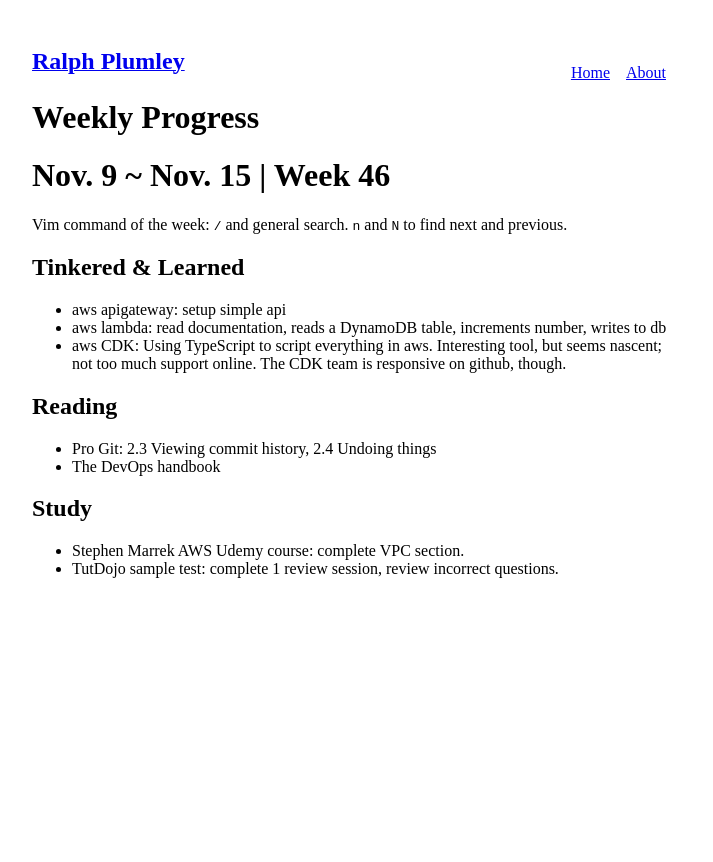
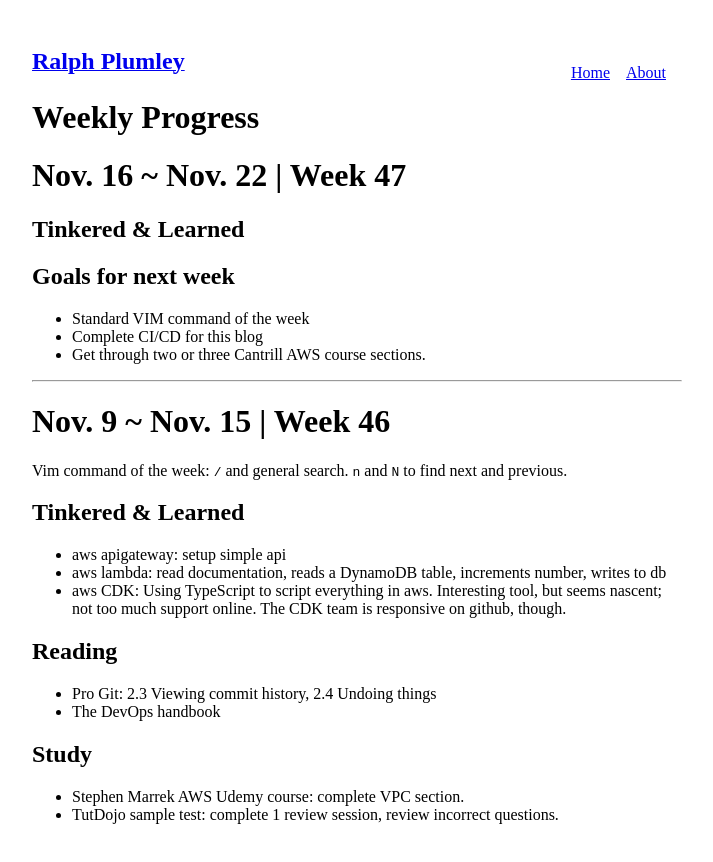
Before and after one commit to ralphplumley/rp-gatsby-site, a Gatsby site: page /posts/weekly/ in a window 1280 px wide. Shown: the whole page, without its empty margins (283-996 px from the left). Before the commit the page ends 800 px from the top, so only its background shows below. Built offline with nearby package versions, Linux system fonts and the light colour scheme; Gatsby itself is replaced by a stand-in of ours.

Commit message:
Update weekly

```diff
--- a/src/posts/weekly.md
+++ b/src/posts/weekly.md
@@ -1,6 +1,18 @@
 ---
 title: "Weekly Progress"
 date: "2020-11-12"
+---
+
+# Nov. 16 ~ Nov. 22 | Week 47
+
+## Tinkered & Learned
+
+## Goals for next week
+
+- Standard VIM command of the week
+- Complete CI/CD for this blog
+- Get through two or three Cantrill AWS course sections.
+
 ---
 
 # Nov. 9 ~ Nov. 15 | Week 46
```
Also changed, not shown: README.md.
